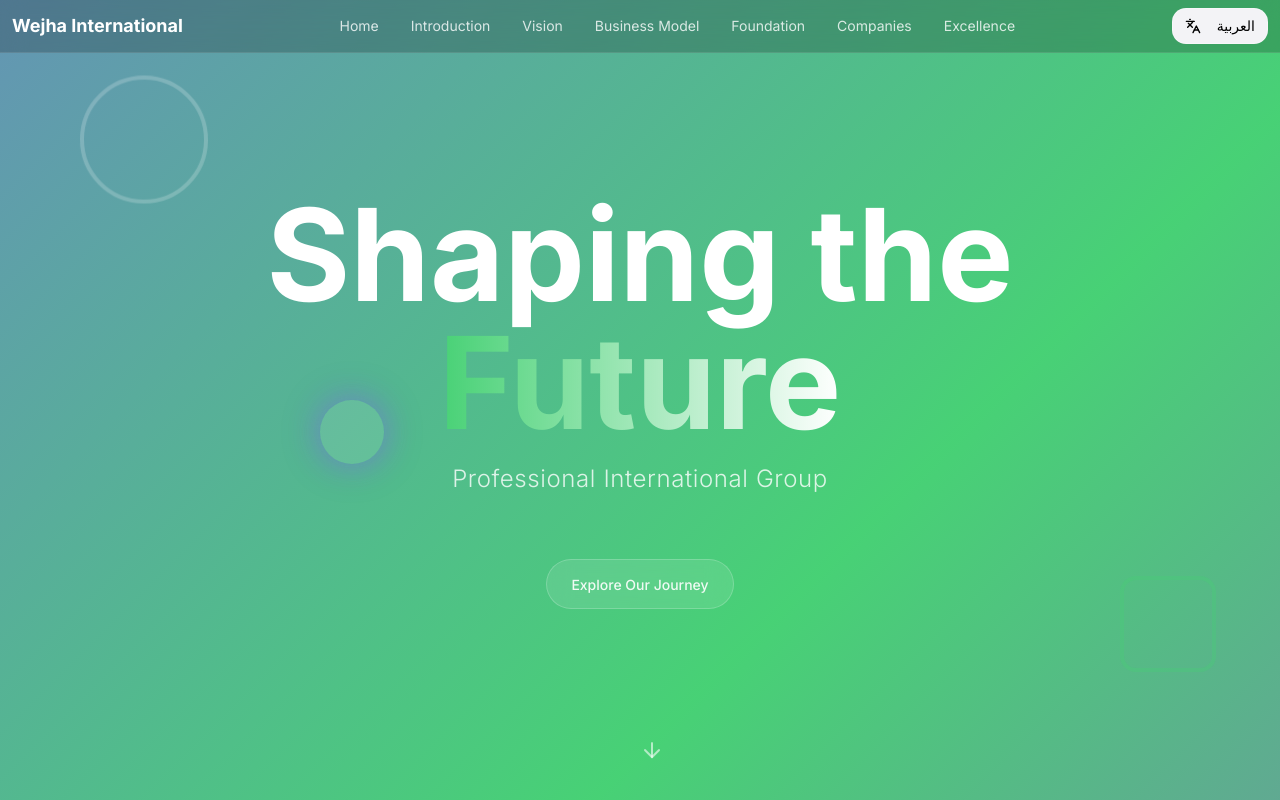
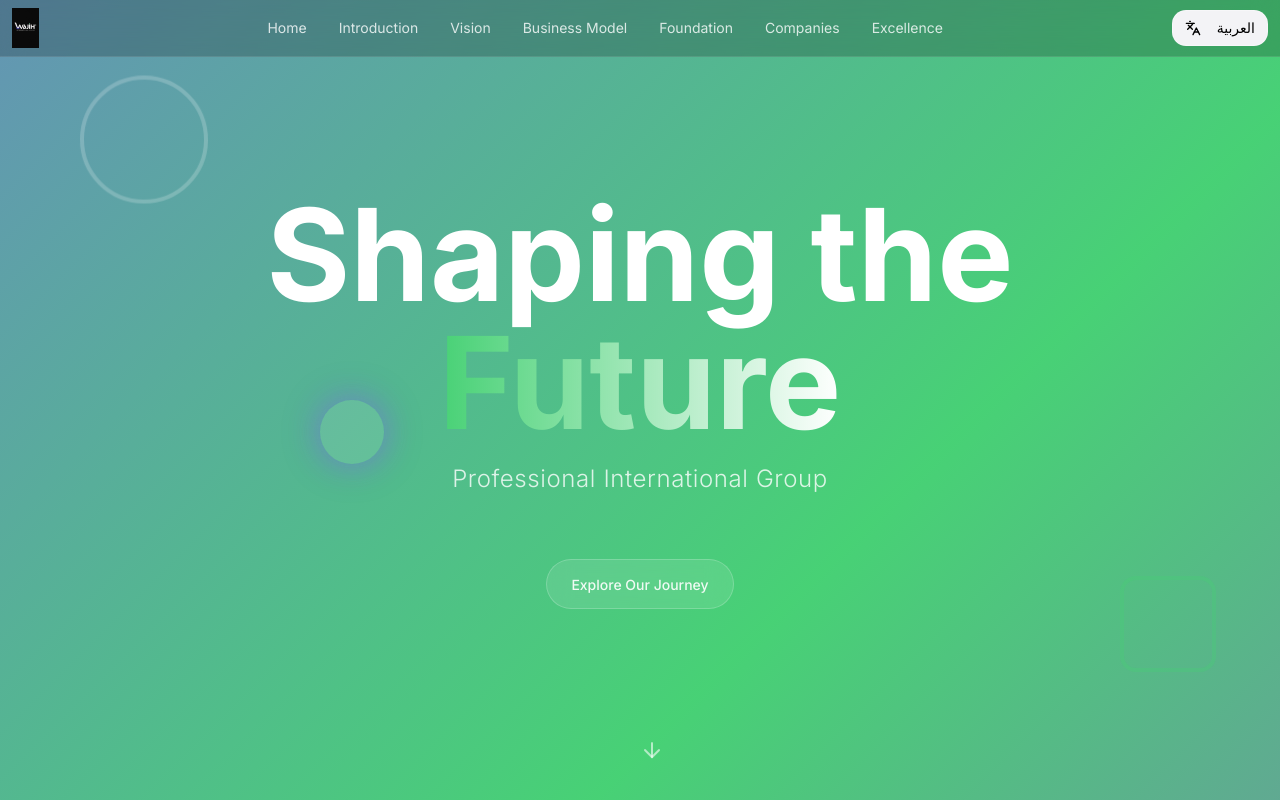
Before and after one commit to Webique/slide-canvas-blends, a React (Vite) app: page / in a window 1280 px wide. Shown: the top 800 px of the page. Built offline with nearby package versions, Linux system fonts and the light colour scheme.

Commit message:
Replace logo in navbar
Replace "Wajih International Group" text with the Wajih logo in the navbar.

```diff
--- a/src/components/Navigation.tsx
+++ b/src/components/Navigation.tsx
@@ -48,8 +48,12 @@ export const Navigation = ({ language, onLanguageToggle }: NavigationProps) => {
     <nav className="fixed top-0 left-0 right-0 z-50 backdrop-blur-md bg-black/20 border-b border-white/10">
       <div className="container-custom px-3 py-2">
         <div className="flex items-center justify-between">
-          <div className={`text-sm md:text-lg font-bold text-white ${language === 'ar' ? 'font-arabic' : ''}`}>
-            {language === 'en' ? 'Wejha International' : 'وجهة إنترناشيونال'}
+          <div className="flex items-center">
+            <img
+              src="/lovable-uploads/e65ec05a-c217-45f6-b102-c7a562e777ce.png"
+              alt="WajiH International Group Logo"
+              className="h-8 md:h-10 w-auto"
+            />
           </div>
 
           {/* Desktop Navigation Menu */}
```
Also changed, not shown: public/lovable-uploads/e65ec05a-c217-45f6-b102-c7a562e777ce.png (added).
